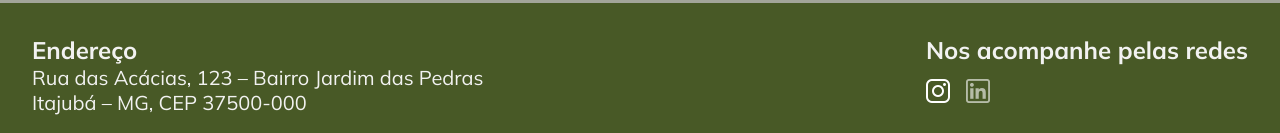
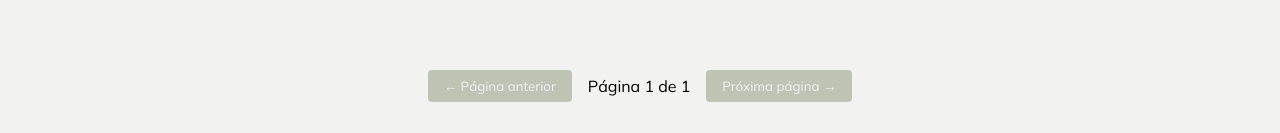
Before and after one commit to pedro-cruzz/projeto-semestral, a React (Vite) app: page /psychologist-profile/1 in a window 1280 px wide. Shown: the part 1705-1838 px from the top of the page. Built offline with nearby package versions, Linux system fonts and the light colour scheme; data requests are answered from the project's data file; sample sign-in values are in the browser's storage; a web font is replaced by a local one.

Commit message:
feat: paginacao nas pages de carousel

```diff
--- a/db.json
+++ b/db.json
@@ -290,7 +290,7 @@
       "subtitle": "thgfhfg",
       "description": "Melhore sua qualidade de vida com práticas de relaxamento. Aprenda a meditar e a respirar corretamente. Conhecendo as práticas de meditação e respiração. Aprenda a meditar e a respirar corretamente.",
       "image": "https://wallpapers.com/images/hd/pc-background-icblvzjtn3i7m291.jpg",
-      "content": "https://wallpapers.com/images/hd/pc-background-icblvzjtn3i7m291.jpghttps://wallpapers.com/images/hd/pc-background-icblvzjtn3i7m291.jpghttps://wallpapers.com/images/hd/pc-background-icblvzjtn3i7m291.jpghttps://wallpapers.com/images/hd/pc-background-icblvzjtn3i7m291.jpghttps://wallpapers.com/images/hd/pc-background-icblvzjtn3i7m291.jpghttps://wallpapers.com/images/hd/pc-background-icblvzjtn3i7m291.jpghttps://wallpapers.com/images/hd/pc-background-icblvzjtn3i7m291.jpghttps://wallpapers.com/images/hd/pc-background-icblvzjtn3i7m291.jpgsdasdas",
+      "content": "https://wallpapers.com/images/hd/pc-background-icblvzjtn3i7m291.jpghttps://wallpapers.com/images/hd/pc-background-icblvzjtn3i7m291.jpghttps://wallpapers.com/images/hd/pc-background-icblvzjtn3i7m291.jpghttps://wallpapers.com/images/hd/pc-background-icblvzjtn3i7m291.jpghttps://wallpapers.com/images/hd/pc-background-icblvzjtn3i7m291.jpghttps://wallpapers.com/images/hd/pc-background-icblvzjtn3i7m291.jpghttps://wallpapers.com/images/hd/pc-background-icblvzjtn3i7m291.jpghttps://wallpapers.com/images/hd/pc-background-icblvzjtn3i7m291.jpgsdasdas\n\n\noi 😀",
       "createdAt": "2025-05-21T22:37:42.583Z"
     },
     {
--- a/src/pages/PatientProfile/index.tsx
+++ b/src/pages/PatientProfile/index.tsx
@@ -15,6 +15,8 @@ import {
   Image,
   Loading,
   NotFoundContainer,
+  PageButton,
+  PaginationWrapper,
   Separator,
   Title,
 } from "./styles";
@@ -90,6 +92,21 @@ export function PatientProfile() {
     }
   };
 
+  const itemsPerCarousel = 5;
+  const carouselsPerPage = 2;
+  const psychologistsChunks = chunkArray(
+    favoritePsychologists,
+    itemsPerCarousel
+  );
+
+  const totalPages = Math.ceil(psychologistsChunks.length / carouselsPerPage);
+  const [currentPage, setCurrentPage] = useState(0);
+
+  const pageChunks = psychologistsChunks.slice(
+    currentPage * carouselsPerPage,
+    currentPage * carouselsPerPage + carouselsPerPage
+  );
+
   if (loading) {
     return (
       <BaseLayout $variant="secondary">
@@ -114,11 +131,12 @@ export function PatientProfile() {
     );
   }
 
-  const itemsPerCarousel = 15;
-  const psychologistsChunks = chunkArray(
-    favoritePsychologists,
-    itemsPerCarousel
-  );
+  const handlePrevPage = () => {
+    setCurrentPage((p) => Math.max(0, p - 1));
+  };
+  const handleNextPage = () => {
+    setCurrentPage((p) => Math.min(totalPages - 1, p + 1));
+  };
 
   return (
     <BaseLayout $variant="secondary">
@@ -155,13 +173,18 @@ export function PatientProfile() {
         <Separator />
 
         <Title>Meus psicólogos favoritos</Title>
+
         {loading ? (
-          <Loading>Carregando psicólogos favoritos...</Loading>
-        ) : psychologistsChunks.length > 0 ? (
-          psychologistsChunks.map((psychologists, index) => (
+          <Loading>Carregando psicólogos...</Loading>
+        ) : psychologistsChunks.length === 0 ? (
+          <div>Nenhum psicólogo favorito encontrado.</div>
+        ) : (
+          <>
+            {/* Renderiza apenas os carousels desta página */}
+            {pageChunks.map((batch, idx) => (
               <Carousel
-              key={index}
-              items={psychologists}
+                key={idx}
+                items={batch}
                 itemsPerPage={3}
                 renderItem={(psy) => (
                   <Link
@@ -177,9 +200,24 @@ export function PatientProfile() {
                   </Link>
                 )}
               />
-          ))
-        ) : (
-          <div>Nenhum psicólogo favorito encontrado.</div>
+            ))}
+
+            {/* Controles de paginação dos Carousels */}
+            <PaginationWrapper>
+              <PageButton onClick={handlePrevPage} disabled={currentPage === 0}>
+                ← Página anterior
+              </PageButton>
+              <span>
+                Página {currentPage + 1} de {totalPages}
+              </span>
+              <PageButton
+                onClick={handleNextPage}
+                disabled={currentPage >= totalPages - 1}
+              >
+                Próxima página →
+              </PageButton>
+            </PaginationWrapper>
+          </>
         )}
       </Container>
     </BaseLayout>
--- a/src/pages/PatientProfile/styles.ts
+++ b/src/pages/PatientProfile/styles.ts
@@ -78,3 +78,24 @@ export const Loading = styled.div`
   padding: 4rem;
   text-align: center;
 `;
+
+export const PaginationWrapper = styled.div`
+  display: flex;
+  align-items: center;
+  justify-content: center;
+  gap: 16px;
+  margin: 32px 0;
+`;
+
+export const PageButton = styled.button`
+  background-color: ${theme.colors.DARK_GREEN};
+  color: ${theme.colors.WHITE};
+  border: none;
+  padding: 8px 16px;
+  border-radius: 4px;
+  cursor: pointer;
+  &:disabled {
+    opacity: 0.3;
+    cursor: not-allowed;
+  }
+`;
--- a/src/pages/PsychologistProfile/index.tsx
+++ b/src/pages/PsychologistProfile/index.tsx
@@ -36,6 +36,11 @@ import { getContactByPsychologist } from "../../services/contactApi";
 import { AddressResponse } from "../../dtos/adresss";
 import { getAddressByPsychologist } from "../../services/adress";
 import { chunkArray } from "../../utils/chuncks";
+import {
+  Loading,
+  PageButton,
+  PaginationWrapper,
+} from "../PatientProfile/styles";
 
 export function PsychologistProfile() {
   const { userId, signOut } = useContext(AuthContext);
@@ -124,6 +129,8 @@ export function PsychologistProfile() {
     getAddressByPsychologist(psychologist.id).then(setAddress);
   }, [psychologist]);
 
+  const [currentPage, setCurrentPage] = useState(0);
+
   if (loading) {
     return (
       <BaseLayout $variant="secondary">
@@ -175,7 +182,22 @@ export function PsychologistProfile() {
   };
 
   const itemsPerCarousel = 15;
+  const carouselsPerPage = 4;
   const articleChunks = chunkArray(articles, itemsPerCarousel);
+
+  const totalPages = Math.ceil(articleChunks.length / carouselsPerPage);
+
+  const pageChunks = articleChunks.slice(
+    currentPage * carouselsPerPage,
+    currentPage * carouselsPerPage + carouselsPerPage
+  );
+
+  const handlePrevPage = () => {
+    setCurrentPage((p) => Math.max(0, p - 1));
+  };
+  const handleNextPage = () => {
+    setCurrentPage((p) => Math.min(totalPages - 1, p + 1));
+  };
 
   return (
     <BaseLayout $variant="secondary">
@@ -243,31 +265,12 @@ export function PsychologistProfile() {
             )}
           </div>
           <Title>Artigos Recentes</Title>
-          {/* <ContainerCardArticles>
-            {articles.length > 0 ? (
-              <Carousel
-                items={articles}
-                itemsPerPage={3}
-                renderItem={(article) => (
-                  <CardArticle
-                    key={article.id}
-                    id={article.id}
-                    idPsychologist={profileProps.psychologistId}
-                    image={article.image || profileProps.imageArticle}
-                    title={article.title || profileProps.title}
-                    subtitle={article.subtitle || profileProps.subtitle}
-                  />
-                )}
-              />
-            ) : (
-              <div style={{ marginBottom: "4rem" }}>
-                Nenhum artigo encontrado.
-              </div>
-            )}
-          </ContainerCardArticles> */}
           <ContainerCardArticles>
-            {articleChunks.length > 0 ? (
-              articleChunks.map((chunk, idx) => (
+            {loading ? (
+              <Loading>Carregando psicólogos...</Loading>
+            ) : articleChunks.length > 0 ? (
+              <>
+                {pageChunks.map((chunk, idx) => (
                   <Carousel
                     key={idx}
                     items={chunk}
@@ -283,7 +286,26 @@ export function PsychologistProfile() {
                       />
                     )}
                   />
-              ))
+                ))}
+                {/* Controles de paginação dos Carousels */}
+                <PaginationWrapper>
+                  <PageButton
+                    onClick={handlePrevPage}
+                    disabled={currentPage === 0}
+                  >
+                    ← Página anterior
+                  </PageButton>
+                  <span>
+                    Página {currentPage + 1} de {totalPages}
+                  </span>
+                  <PageButton
+                    onClick={handleNextPage}
+                    disabled={currentPage >= totalPages - 1}
+                  >
+                    Próxima página →
+                  </PageButton>
+                </PaginationWrapper>
+              </>
             ) : (
               <div style={{ marginBottom: "4rem" }}>
                 Nenhum artigo encontrado.
--- a/src/pages/Psychologists/index.tsx
+++ b/src/pages/Psychologists/index.tsx
@@ -8,6 +8,7 @@ import { CardPsychologist } from "./components/CardPsychologist";
 import styled from "styled-components";
 import { theme } from "../../styles/theme";
 import { chunkArray } from "../../utils/chuncks";
+import { PageButton, PaginationWrapper } from "../PatientProfile/styles";
 
 const Container = styled.div`
   display: flex;
@@ -44,7 +45,31 @@ export default function Psicologos() {
   }, []);
 
   const itemsPerCarousel = 15;
+  const carouselsPerPage = 4;
   const psychologistsChunks = chunkArray(psychologists, itemsPerCarousel);
+
+  const totalPages = Math.ceil(psychologistsChunks.length / carouselsPerPage);
+  const [currentPage, setCurrentPage] = useState(0);
+
+  const pageChunks = psychologistsChunks.slice(
+    currentPage * carouselsPerPage,
+    currentPage * carouselsPerPage + carouselsPerPage
+  );
+
+  if (loading) {
+    return (
+      <BaseLayout $variant="secondary">
+        <div>Carregando...</div>
+      </BaseLayout>
+    );
+  }
+
+  const handlePrevPage = () => {
+    setCurrentPage((p) => Math.max(0, p - 1));
+  };
+  const handleNextPage = () => {
+    setCurrentPage((p) => Math.min(totalPages - 1, p + 1));
+  };
 
   return (
     <BaseLayout $variant="secondary">
@@ -54,7 +79,8 @@ export default function Psicologos() {
         {loading ? (
           <Loading>Carregando psicólogos...</Loading>
         ) : psychologistsChunks.length > 0 ? (
-          psychologistsChunks.map((psychologists, index) => (
+          <>
+            {pageChunks.map((psychologists, index) => (
               <Carousel
                 key={index}
                 items={psychologists}
@@ -69,7 +95,22 @@ export default function Psicologos() {
                   />
                 )}
               />
-          ))
+            ))}
+            <PaginationWrapper>
+              <PageButton onClick={handlePrevPage} disabled={currentPage === 0}>
+                ← Página anterior
+              </PageButton>
+              <span>
+                Página {currentPage + 1} de {totalPages}
+              </span>
+              <PageButton
+                onClick={handleNextPage}
+                disabled={currentPage >= totalPages - 1}
+              >
+                Próxima página →
+              </PageButton>
+            </PaginationWrapper>
+          </>
         ) : (
           <div>Nenhum psicólogo encontrado.</div>
         )}
```
Lines whose indentation alone changed are shown as unchanged.
